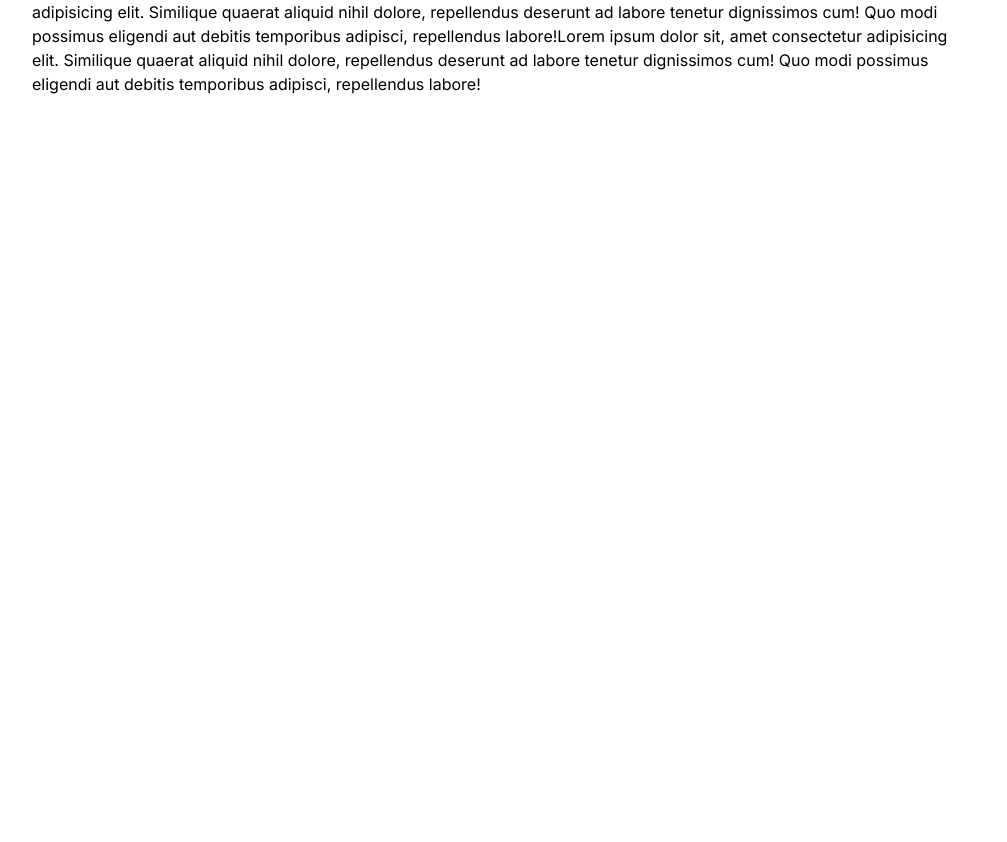
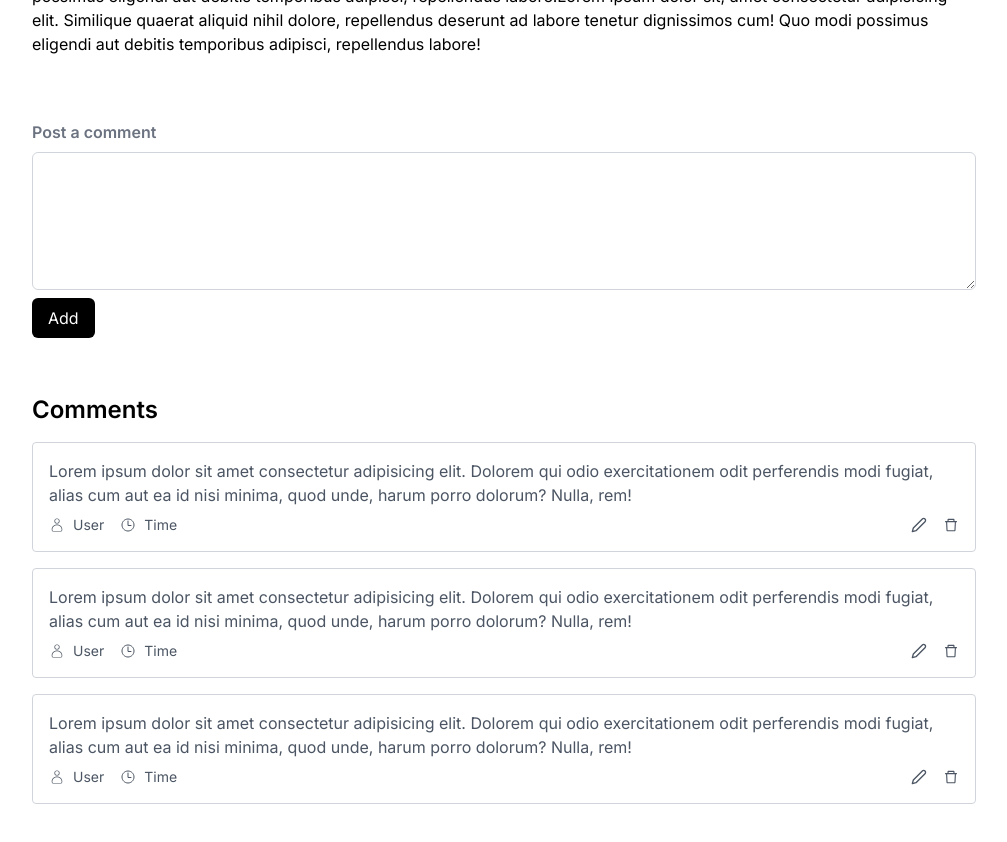
Before and after one commit to mgsbb/nextjs-blog, a Next.js app: page /posts/1 in a window 1280 px wide. Shown: the part 560-1402 px from the top of the page, without its empty margins (136-1143 px from the left). Before the commit the page ends 800 px from the top, so only its background shows below. Built offline with nearby package versions, Linux system fonts and the light colour scheme; no server answers.

Commit message:
Create comment skeleton

```diff
--- /dev/null
+++ b/src/actions/getCommentsByPostId.ts
@@ -0,0 +1,33 @@
+import prisma from '@/libs/prisma';
+import getSession from './getSession';
+
+const getCommentsByPostId = async (postId: string) => {
+	try {
+		const session = await getSession();
+
+		if (!session?.user?.email) {
+			return null;
+		}
+
+		const post = await prisma.post.findUnique({
+			where: {
+				id: postId,
+			},
+		});
+
+		if (!post) {
+			return null;
+		}
+
+		const comments = await prisma.comment.findMany({
+			where: { postId },
+		});
+
+		return comments;
+	} catch (error) {
+		console.log(error);
+		return null;
+	}
+};
+
+export default getCommentsByPostId;
--- a/src/actions/index.ts
+++ b/src/actions/index.ts
@@ -2,5 +2,12 @@ import getCurrentUser from './getCurrentUser';
 import getPosts from './getPosts';
 import getSession from './getSession';
 import getPostById from './getPostById';
+import getCommentsByPostId from './getCommentsByPostId';
 
-export { getCurrentUser, getPosts, getSession, getPostById };
+export {
+	getCurrentUser,
+	getPosts,
+	getSession,
+	getPostById,
+	getCommentsByPostId,
+};
--- a/src/app/components/SortForm.tsx
+++ b/src/app/components/SortForm.tsx
@@ -16,7 +16,7 @@ const SortForm = () => {
 				onChange={(e) => setSort(e.target.value)}
 			>
 				{sortOptions.map((sortOption) => (
-					<option value={sortOption} className='bg-white'>
+					<option key={sortOption} value={sortOption} className='bg-white'>
 						{sortOption}
 					</option>
 				))}
--- a/src/app/posts/[postId]/page.tsx
+++ b/src/app/posts/[postId]/page.tsx
@@ -1,10 +1,11 @@
 import React from 'react';
 import Link from 'next/link';
-import { getPostById } from '@/actions';
+import { getCommentsByPostId, getCurrentUser, getPostById } from '@/actions';
 import { BsPen } from 'react-icons/bs';
 import { IoTimeOutline } from 'react-icons/io5';
 import { LiaCommentAlt } from 'react-icons/lia';
 import DeleteButton from '../components/DeleteButton';
+import CommentCard from '../components/CommentCard';
 
 const PostPage = async ({
 	params: { postId },
@@ -12,14 +13,19 @@ const PostPage = async ({
 	params: { postId: string };
 }) => {
 	const post = await getPostById(postId);
+	const currentUser = await getCurrentUser();
+	// const comments = await getCommentsByPostId(postId);
+	const comments = [1, 2, 3];
 
 	return (
-		<div className='flex flex-col gap-10'>
+		<div className='flex flex-col gap-16'>
 			<div className='flex flex-col gap-4'>
-				<h1 className='text-5xl font-bold'>
+				{/* Title */}
+				<h1 className='text-4xl font-bold'>
 					Lorem ipsum dolor sit amet consectetur adipisicing elit. Placeat
 					fugiat rerum, animi nesciun
 				</h1>
+				{/* Details, edit, delete */}
 				<div className='flex justify-between items-center'>
 					<div className='flex items-center gap-10 text-gray-600'>
 						<div className='flex items-center gap-10'>
@@ -40,6 +46,8 @@ const PostPage = async ({
 						</div>
 					</div>
 
+					{/* Render only if post created by current user */}
+					{currentUser?.id === post?.authorId && (
 						<div className='flex gap-4'>
 							<Link href={`/posts/${postId}/edit`}>
 								<button className='border border-black rounded-md px-4 py-2 hover:bg-gray-100'>
@@ -48,9 +56,11 @@ const PostPage = async ({
 							</Link>
 							<DeleteButton postId={postId} />
 						</div>
+					)}
 				</div>
 			</div>
 
+			{/* Content */}
 			<p>
 				Lorem ipsum dolor sit, amet consectetur adipisicing elit. Similique
 				quaerat aliquid nihil dolore, repellendus deserunt ad labore tenetur
@@ -74,6 +84,37 @@ const PostPage = async ({
 				tenetur dignissimos cum! Quo modi possimus eligendi aut debitis
 				temporibus adipisci, repellendus labore!
 			</p>
+
+			{/* Comment */}
+
+			<div className='flex flex-col gap-10'>
+				<form className='flex flex-col gap-2'>
+					<h3 className='font-semibold text-gray-500'>Post a comment</h3>
+					<textarea
+						id='commentBody'
+						name='commentBody'
+						rows={5}
+						className='border border-gray-300 rounded-md w-full p-2'
+					/>
+					<button className='bg-black text-white rounded-md py-2 size-fit px-4'>
+						Add
+					</button>
+				</form>
+
+				<div>
+					<h2 className='text-2xl font-semibold my-4'>Comments</h2>
+
+					<div className='flex flex-col gap-4'>
+						{comments?.map((comment: any) => (
+							<CommentCard
+								key={comment.id}
+								comment={comment}
+								userId={currentUser?.id}
+							/>
+						))}
+					</div>
+				</div>
+			</div>
 		</div>
 	);
 };
--- /dev/null
+++ b/src/app/posts/components/CommentCard.tsx
@@ -0,0 +1,52 @@
+import React from 'react';
+import { Comment } from '@prisma/client';
+import { CiUser } from 'react-icons/ci';
+import { IoTimeOutline } from 'react-icons/io5';
+import { FiEdit2 } from 'react-icons/fi';
+import { AiOutlineDelete } from 'react-icons/ai';
+
+const CommentCard = ({
+	comment,
+	userId,
+}: {
+	comment: Comment;
+	userId: string | undefined;
+}) => {
+	return (
+		<div className='border rounded border-gray-300 text-gray-600 p-4 flex flex-col gap-2'>
+			<p>
+				Lorem ipsum dolor sit amet consectetur adipisicing elit. Dolorem qui
+				odio exercitationem odit perferendis modi fugiat, alias cum aut ea id
+				nisi minima, quod unde, harum porro dolorum? Nulla, rem!
+			</p>
+
+			<div className='flex items-center justify-between'>
+				<div className='flex gap-4 '>
+					<div className='flex items-center gap-2'>
+						<CiUser />
+						<span className='text-sm'>User</span>
+					</div>
+
+					<div className='flex items-center gap-2'>
+						<IoTimeOutline />
+
+						<span className='text-sm'>Time</span>
+					</div>
+				</div>
+
+				{userId === comment.id && (
+					<div className='flex items-center gap-4'>
+						<button>
+							<FiEdit2 />
+						</button>
+						<button>
+							<AiOutlineDelete />
+						</button>
+					</div>
+				)}
+			</div>
+		</div>
+	);
+};
+
+export default CommentCard;
--- a/src/app/posts/components/PostForm.tsx
+++ b/src/app/posts/components/PostForm.tsx
@@ -33,7 +33,7 @@ const PostForm = ({
 			className='flex flex-col gap-8 w-full mx-auto border rounded-md border-gray-300 p-10'
 		>
 			<div className='flex items-center w-full'>
-				<button onClick={() => router.back()}>
+				<button type='button' onClick={() => router.back()}>
 					<FaArrowLeft className='text-2xl text-gray-600' />
 				</button>
 
```
Also changed, not shown: 1 other file (tests, documents, lock files or other folders). Lines whose indentation alone changed are shown as unchanged.
